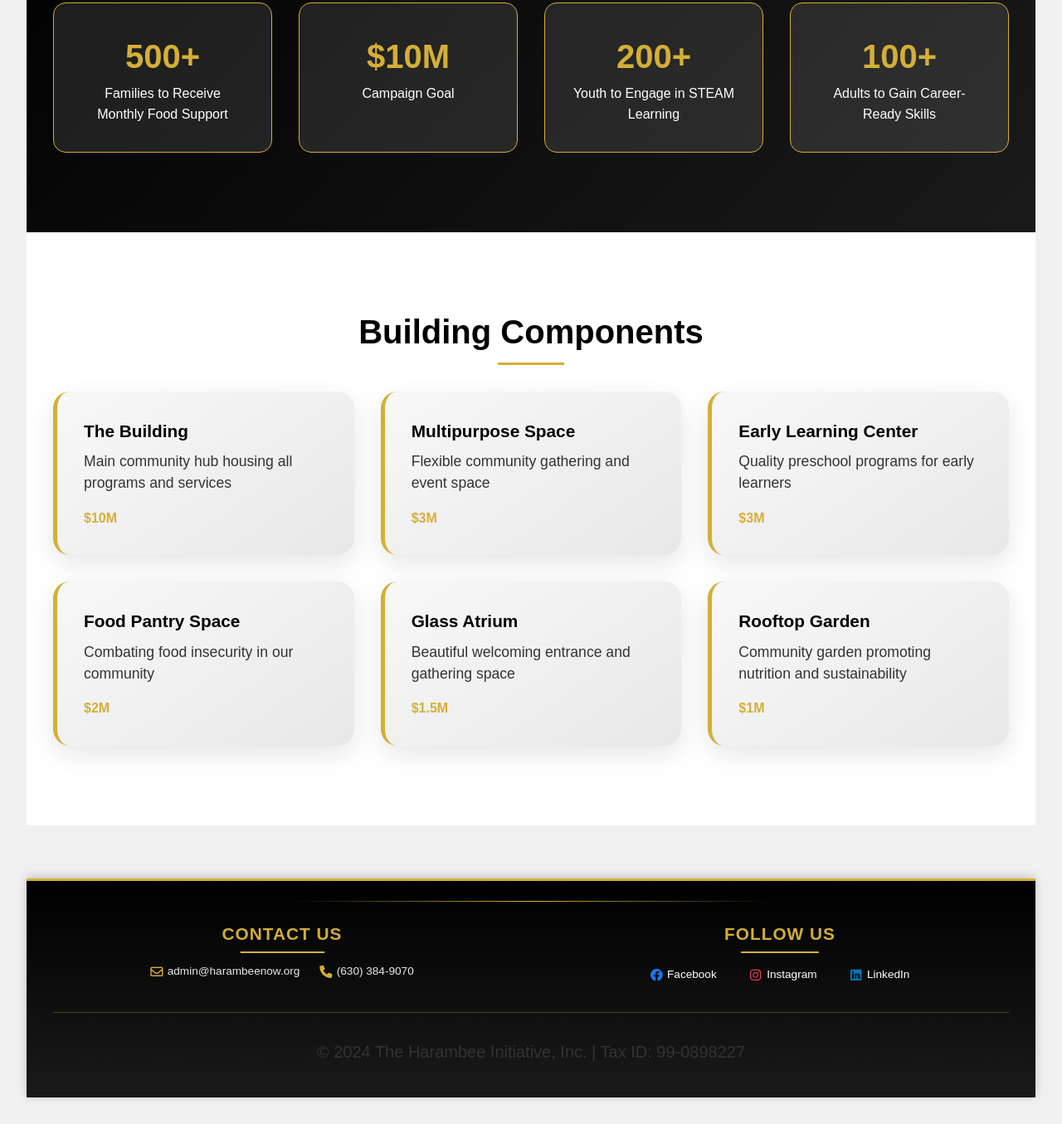
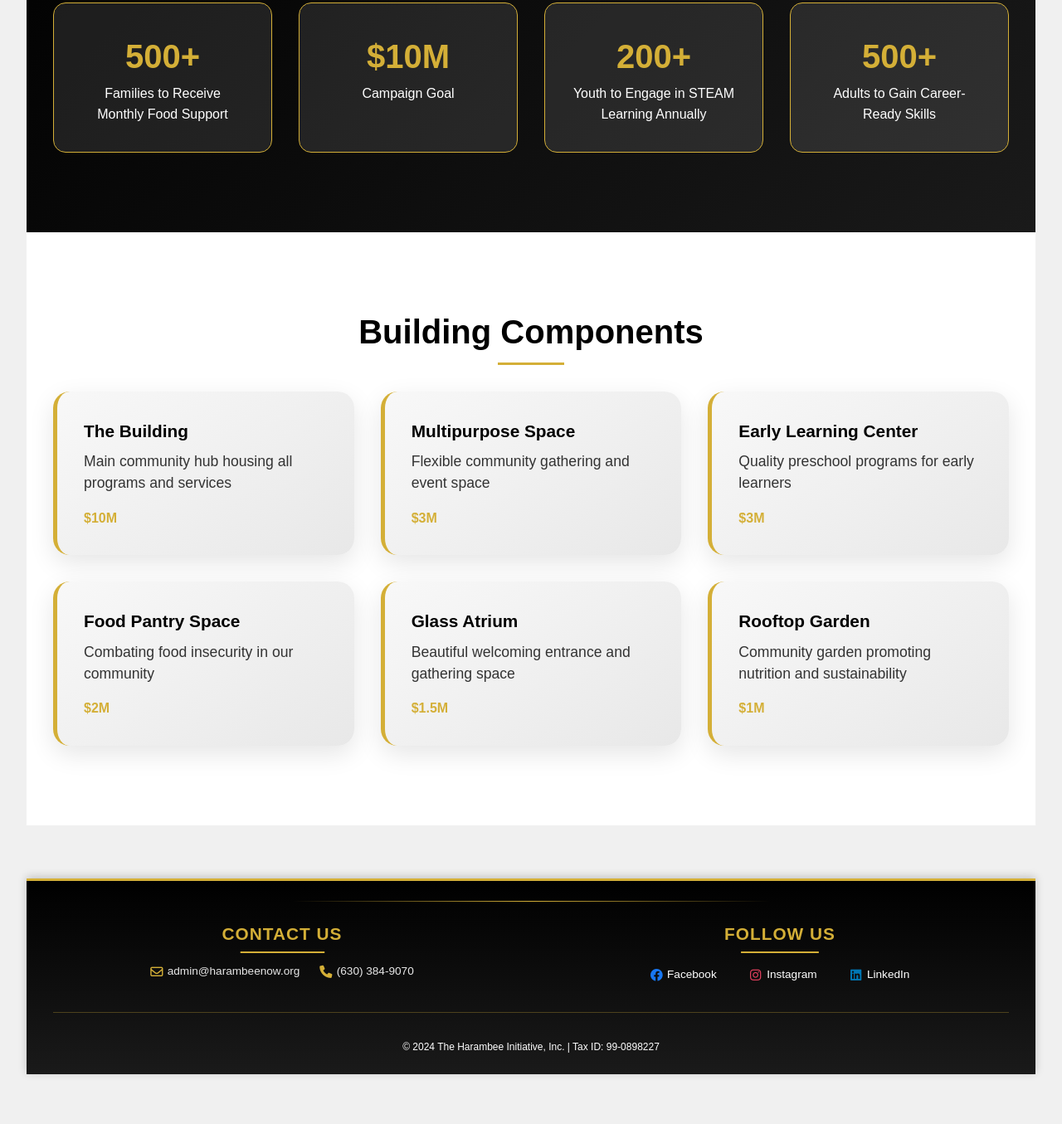
Before and after one commit to bellalecia/THIWebsite, a plain HTML site: page nonprofit-website/src/index.html in a window 1280 px wide. Shown: the part 1614-2969 px from the top of the page at 83% size. After the commit the page ends 2941 px from the top, so only its background shows below. Drawn offline with Linux system fonts and the light colour scheme.

Commit message:
Footer update

```diff
--- a/nonprofit-website/src/css/footer.css
+++ b/nonprofit-website/src/css/footer.css
@@ -126,8 +126,13 @@
     text-align: center;
     padding-top: 2rem;
     border-top: 1px solid rgba(212, 175, 55, 0.3);
-    font-size: 0.9rem;
-    color: rgba(255, 255, 255, 0.7);
+}
+
+.copyright-text {
+    font-size: 0.75rem;  /* Even smaller */
+    color: #ffffff;
+    margin: 0;
+    font-weight: normal;
 }
 
 @media (max-width: 768px) {
--- a/nonprofit-website/src/js/includes.js
+++ b/nonprofit-website/src/js/includes.js
@@ -54,7 +54,7 @@ function loadIncludes() {
             </div>
         </div>
         <div class="footer-bottom">
-            <p>&copy; 2024 The Harambee Initiative, Inc. | Tax ID: 99-0898227</p>
+            <p class="copyright-text">&copy; 2024 The Harambee Initiative, Inc. | Tax ID: 99-0898227</p>
         </div>
     `;
 
--- a/nonprofit-website/src/js/strings.js
+++ b/nonprofit-website/src/js/strings.js
@@ -34,8 +34,8 @@ const STRINGS = {
         stats: [
             { number: "500+", label: "Families to Receive Monthly Food Support" },
             { number: "$10M", label: "Campaign Goal" },
-            { number: "200+", label: "Youth to Engage in STEAM Learning" },
-            { number: "100+", label: "Adults to Gain Career-Ready Skills" }
+            { number: "200+", label: "Youth to Engage in STEAM Learning Annually" },
+            { number: "500+", label: "Adults to Gain Career-Ready Skills" }
         ]
     },
     components: {
```
